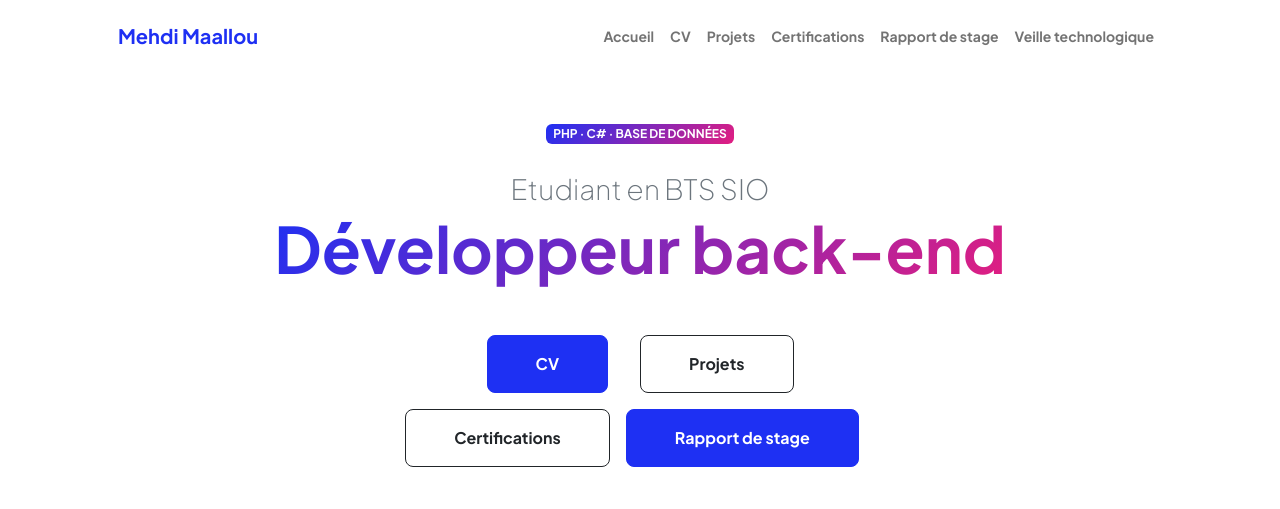
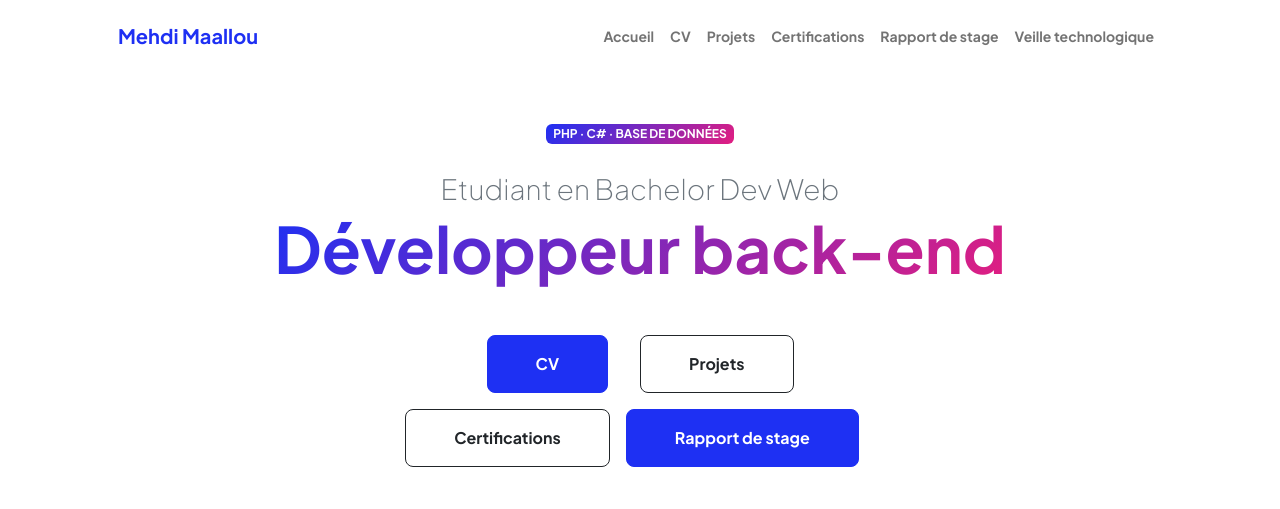
Before and after one commit to MaallouZ/portefolio, a plain HTML site: page index.html in a window 1280 px wide. Shown: the top 509 px of the page. Drawn offline with nearby package versions, Linux system fonts and the light colour scheme.

Commit message:
Update index.html

```diff
--- a/index.html
+++ b/index.html
@@ -44,7 +44,7 @@
                             <!-- Header text content-->
                             <div class="text-center text-xxl-start">
                                 <div class="badge bg-gradient-primary-to-secondary text-white mb-4"><div class="text-uppercase">PHP &middot; C# &middot; Base de données</div></div>
-                                <div class="fs-3 fw-light text-muted">Etudiant en BTS SIO</div>
+                                <div class="fs-3 fw-light text-muted">Etudiant en Bachelor Dev Web</div>
                                 <h1 class="display-3 fw-bolder mb-5"><span class="text-gradient d-inline">Développeur back-end</span></h1>
                                 <div class="d-grid gap-3 d-sm-flex justify-content-sm-center justify-content-xxl-start mb-3">
                                     <a class="btn btn-primary btn-lg px-5 py-3 me-sm-3 fs-6 fw-bolder" href="cv.html">CV</a>
```
